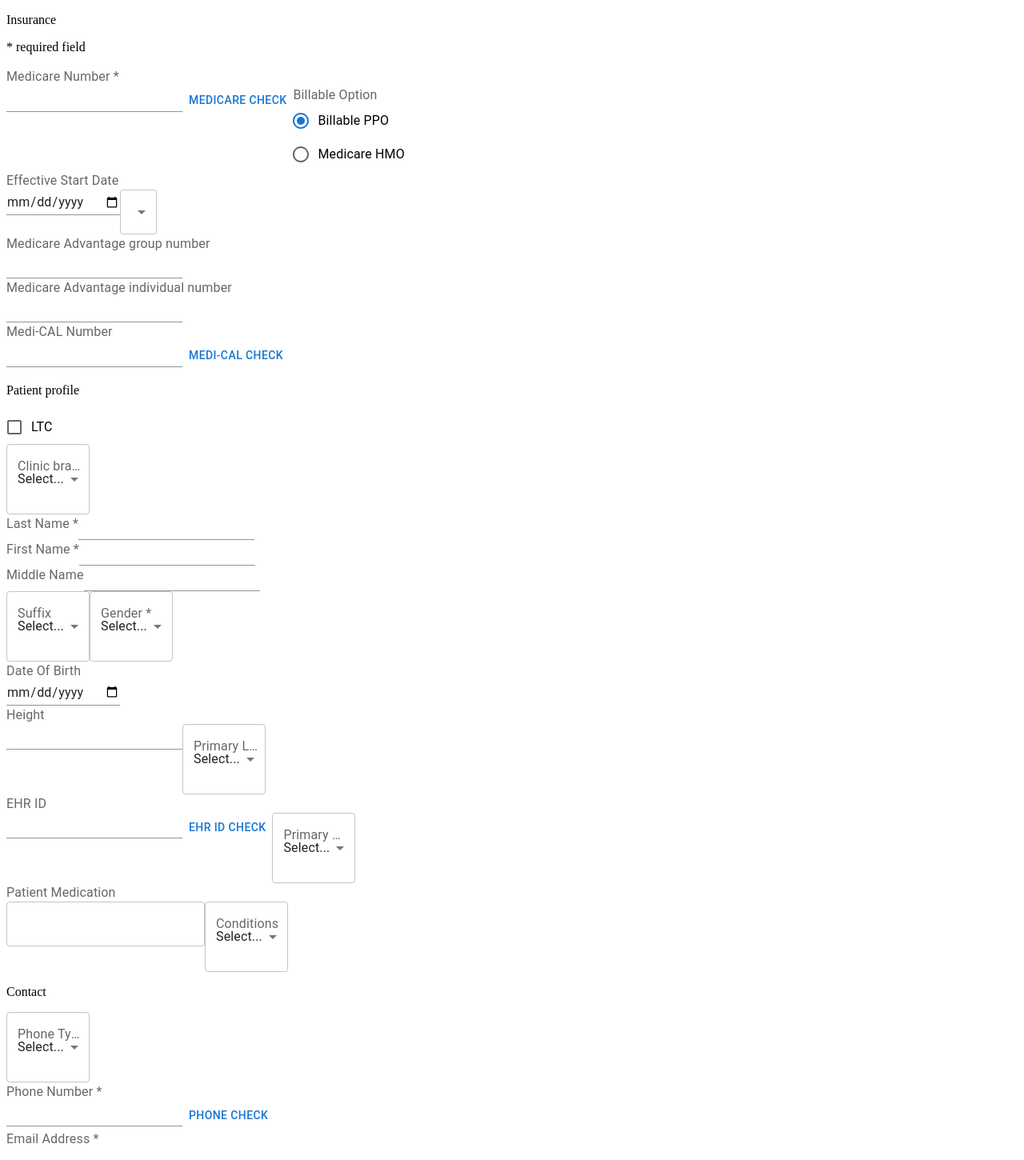
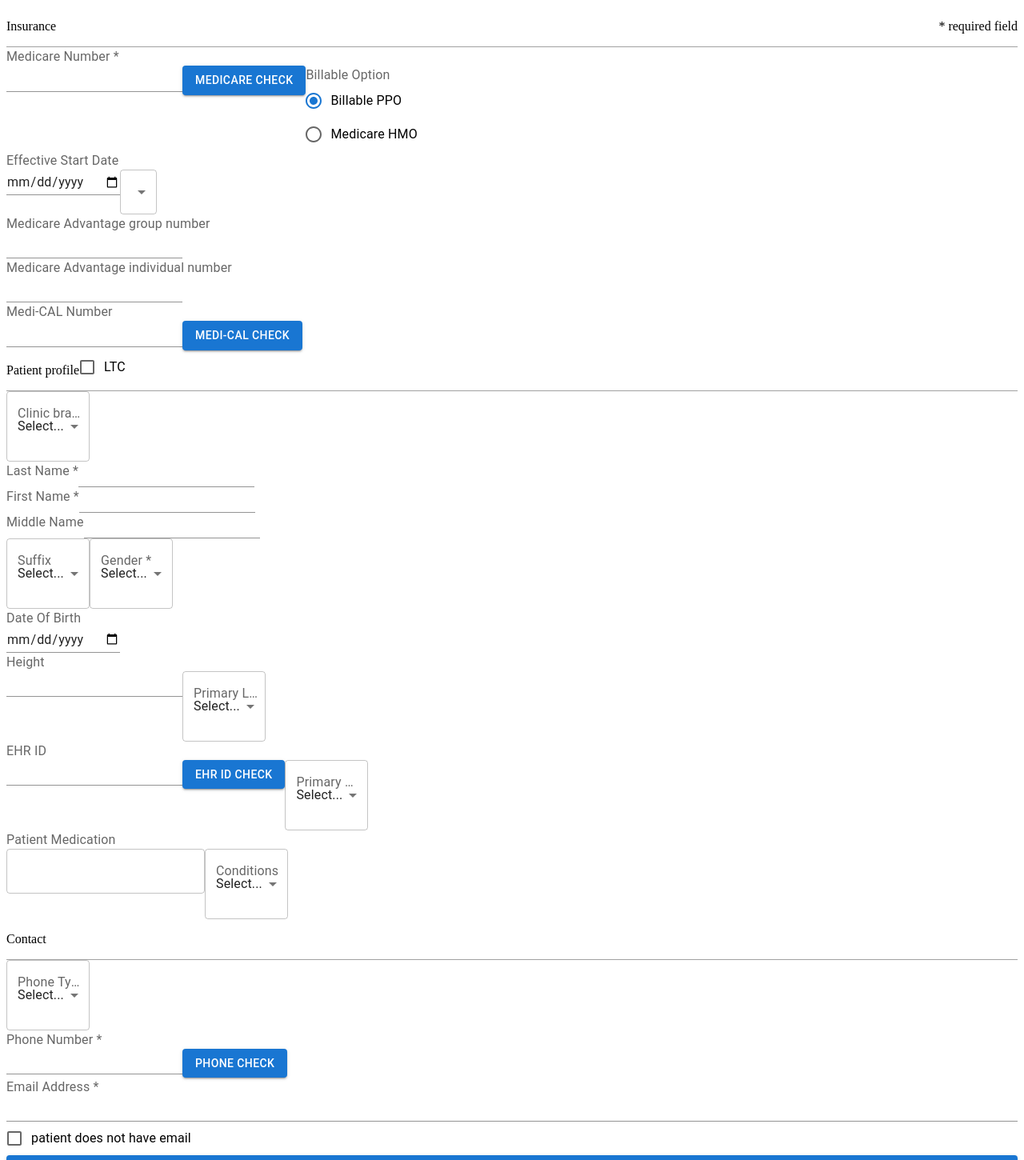
Before and after one commit to jiji-hoon96/hookForm-ex, a React (Vite) app: page /patientCreate-HJ in a window 1280 px wide. Shown: the top 1450 px of the page at 80% size. Built offline with nearby package versions, Linux system fonts and the light colour scheme.

Commit message:
style : insurance, profile,contact 각각의 헤더에 inline style추가

```diff
--- a/src/test2/HJ/test2.tsx
+++ b/src/test2/HJ/test2.tsx
@@ -38,7 +38,6 @@ function Test2HJ() {
     "hicarenetBrance",
     "Text Hicare Branch",
   ];
-
   const suffixOption = [
     "JR Junior",
     "SR Junior",
@@ -50,15 +49,10 @@ function Test2HJ() {
     "sixth",
     "seventh",
   ];
-
   const genderOption = ["Male", "Female", "X"];
-
   const languageOption = ["English", "Spanish", "Korean"];
-
   const physicianOption = ["Testu, Ser", "Abx, Aaa", "Teee, St", "Hhh, H"];
-
   const conditionsOption = ["Alzheimer", "Bariatrics", "Cancer", "Dementia"];
-
   const phoneTypeOption = ["Home", "Mobile", "Work", "Other"];
   const relationshipOption = [
     "Spouse",
@@ -170,13 +164,22 @@ function Test2HJ() {
 
   return (
     <>
+      <form>
         <section>
+          <div
+            style={{
+              display: "flex",
+              justifyContent: "space-between",
+              borderBottom: "1px solid #a1a1a1",
+            }}
+          >
             <p>Insurance</p>
             <p>* required field</p>
+          </div>
           <div>
             <InputLabel htmlFor="medicareNumber">Medicare Number *</InputLabel>
             <Input id="medicareNumber" type="text" />
-          <Button>Medicare Check</Button>
+            <Button variant="contained">Medicare Check</Button>
 
             <FormControl>
               <FormLabel>Billable Option</FormLabel>
@@ -225,19 +228,25 @@ function Test2HJ() {
 
             <InputLabel htmlFor="medicalNumber">Medi-CAL Number</InputLabel>
             <Input id="medicalNumber" type="text" />
-          <Button>Medi-CAL Check</Button>
+            <Button variant="contained">Medi-CAL Check</Button>
           </div>
         </section>
 
         <section>
+          <div
+            style={{
+              display: "flex",
+              borderBottom: "1px solid #a1a1a1",
+            }}
+          >
             <p>Patient profile</p>
-
             <FormGroup>
               <FormControlLabel
                 control={<Checkbox onChange={handleChangeLTC} />}
                 label="LTC"
               />
             </FormGroup>
+          </div>
           {checkedLTC ? (
             <>
               <FormControl>
@@ -389,7 +398,9 @@ function Test2HJ() {
                 onChange={handleChangeLanguage}
                 // input={<OutlinedInput label="Language" />}
                 displayEmpty
-              renderValue={language !== "" ? undefined : () => <p>Select...</p>}
+                renderValue={
+                  language !== "" ? undefined : () => <p>Select...</p>
+                }
               >
                 <MenuItem value="" disabled style={{ display: "none" }}>
                   <p>Select...</p>
@@ -404,7 +415,7 @@ function Test2HJ() {
 
             <InputLabel htmlFor="ehrId">EHR ID</InputLabel>
             <Input id="ehrId" type="text"></Input>
-          <Button>EHR ID Check</Button>
+            <Button variant="contained">EHR ID Check</Button>
 
             <FormControl>
               <InputLabel htmlFor="physician">Primary Physician *</InputLabel>
@@ -462,7 +473,15 @@ function Test2HJ() {
         </section>
 
         <section>
+          <div
+            style={{
+              display: "flex",
+              borderBottom: "1px solid #a1a1a1",
+            }}
+          >
             <p>Contact</p>
+          </div>
+
           <div>
             <FormControl>
               <InputLabel htmlFor="phoneType">Phone Type *</InputLabel>
@@ -490,7 +509,7 @@ function Test2HJ() {
 
             <InputLabel htmlFor="phoneNumber">Phone Number *</InputLabel>
             <Input id="phoneNumber" type="text"></Input>
-          <Button>Phone Check</Button>
+            <Button variant="contained">Phone Check</Button>
 
             <FormGroup>
               <InputLabel htmlFor="email">Email Address *</InputLabel>
@@ -499,7 +518,7 @@ function Test2HJ() {
                 control={<Checkbox />}
                 label="patient does not have email"
               />
-            <Button>Email Check</Button>
+              <Button variant="contained">Email Check</Button>
             </FormGroup>
 
             <InputLabel htmlFor="emergencyContacts">
@@ -545,8 +564,11 @@ function Test2HJ() {
             <InputLabel htmlFor="zip">ZIP / Postal</InputLabel>
             <Input id="zip" />
           </div>
-        <Button type="submit">Save</Button>
+          <Button variant="contained" type="submit">
+            Save
+          </Button>
         </section>
+      </form>
     </>
   );
 }
```
Lines whose indentation alone changed are shown as unchanged.
